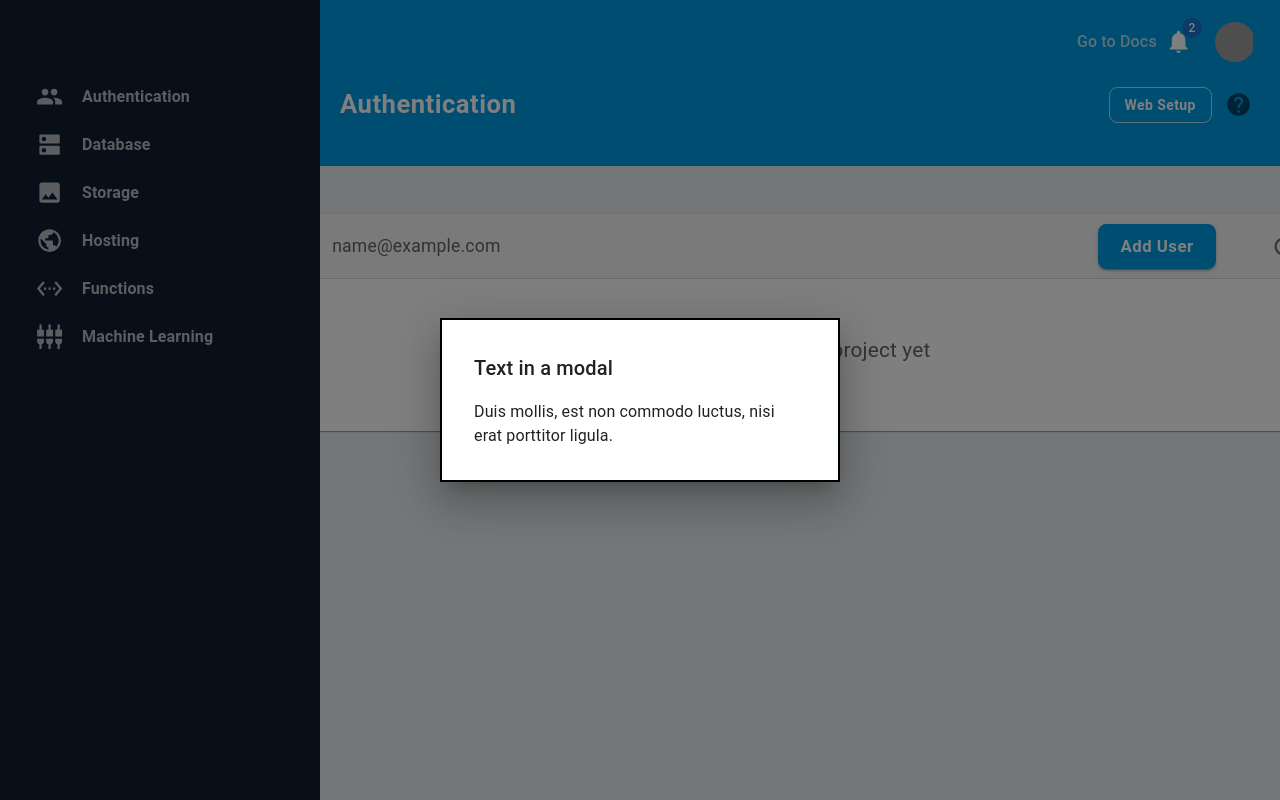
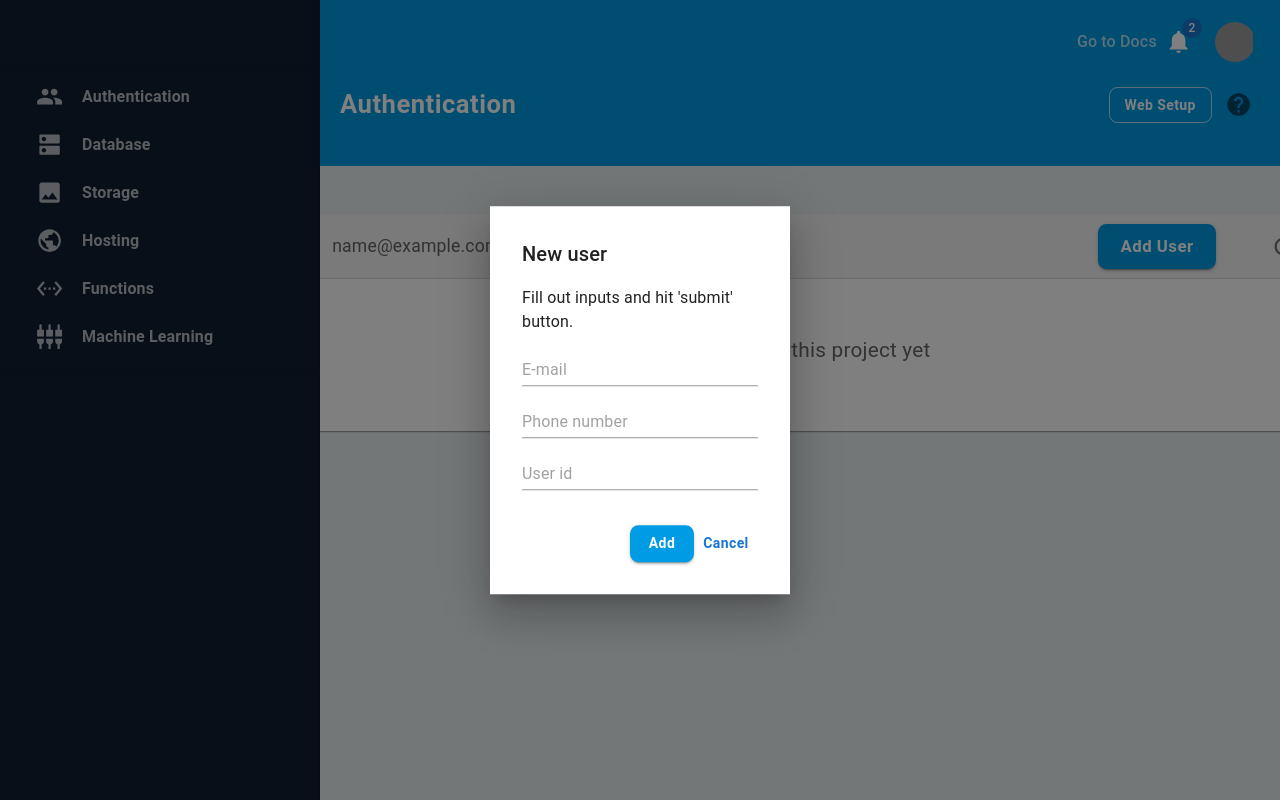
Before and after one commit to bwong-yh/mui-tutorial, a React (Create React App) app: page / in a window 1280 px wide. Both pictures are taken after typing "name@example.com" into the empty fields and a click on the button "Add User". Shown: the top 800 px of the page. Built offline with nearby package versions, Linux system fonts and the light colour scheme; grey boxes are pictures that could not be loaded.

Commit message:
abstract Modal

```diff
--- a/src/components/Button/MyButton.js
+++ b/src/components/Button/MyButton.js
@@ -1,23 +1,8 @@
 import { Button } from '@mui/material';
 
-const MyButton = ({
-  children,
-  color,
-  disabled,
-  size,
-  sx,
-  variant,
-  onClick,
-}) => {
+const MyButton = ({ children, color, size, sx, variant, onClick }) => {
   return (
-    <Button
-      variant={variant || 'outlined'}
-      color={color}
-      disabled={disabled}
-      size={size}
-      sx={sx}
-      onClick={onClick}
-    >
+    <Button variant={variant} size={size} sx={sx} onClick={onClick}>
       {children}
     </Button>
   );
--- a/src/components/Modal/MyModal.js
+++ b/src/components/Modal/MyModal.js
@@ -1,29 +1,50 @@
-import Box from '@mui/material/Box';
-import Typography from '@mui/material/Typography';
-import Modal from '@mui/material/Modal';
+import { Box, Modal, Typography } from '@mui/material';
+
+// components
+import MyButton from '../Button/MyButton';
 
 const modalStyles = {
+  wrapper: {
     position: 'absolute',
     top: '50%',
     left: '50%',
     transform: 'translate(-50%, -50%)',
-  width: 400,
+    width: 300,
     bgcolor: 'background.paper',
-  border: '2px solid #000',
     boxShadow: 24,
     p: 4,
+  },
+  inputFields: {
+    display: 'flex',
+    flexDirection: 'column',
+    marginTop: '20px',
+    marginBottom: '15px',
+    '.MuiInput-root': {
+      marginBottom: '20px',
+    },
+  },
+  buttons: {
+    display: 'flex',
+    justifyContent: 'end',
+  },
 };
 
-const MyModal = ({ open, onClose }) => {
+const MyModal = ({ open, onClose, title, subtitle, content }) => {
   return (
     <Modal open={open} onClose={onClose}>
-      <Box sx={modalStyles}>
+      <Box sx={modalStyles.wrapper}>
         <Typography id='modal-modal-title' variant='h6' component='h2'>
-          Text in a modal
+          {title}
         </Typography>
-        <Typography id='modal-modal-description' sx={{ mt: 2 }}>
-          Duis mollis, est non commodo luctus, nisi erat porttitor ligula.
-        </Typography>
+        <Typography sx={{ mt: 2 }}>{subtitle}</Typography>
+        <Typography>{content}</Typography>
+
+        <Box sx={modalStyles.buttons}>
+          <MyButton variant='contained'>Add</MyButton>
+          <MyButton variant='text' onClick={onClose}>
+            Cancel
+          </MyButton>
+        </Box>
       </Box>
     </Modal>
   );
--- /dev/null
+++ b/src/components/Modal/NewUserModal.js
@@ -0,0 +1,37 @@
+import { Box, Input } from '@mui/material';
+// components
+import MyModal from './MyModal';
+
+const NewUserModal = ({ open, onClose }) => {
+  const modalStyles = {
+    inputFields: {
+      display: 'flex',
+      flexDirection: 'column',
+      marginTop: '20px',
+      marginBottom: '15px',
+      '.MuiInput-root': {
+        marginBottom: '20px',
+      },
+    },
+  };
+
+  const userModalContent = () => (
+    <Box sx={modalStyles.inputFields}>
+      <Input placeholder='E-mail' />
+      <Input placeholder='Phone number' />
+      <Input placeholder='User id' />
+    </Box>
+  );
+
+  return (
+    <MyModal
+      open={open}
+      onClose={onClose}
+      title='New user'
+      subtitle="Fill out inputs and hit 'submit' button."
+      content={userModalContent()}
+    />
+  );
+};
+
+export default NewUserModal;
--- a/src/pages/Authentication.js
+++ b/src/pages/Authentication.js
@@ -1,13 +1,13 @@
 import { useState } from 'react';
 //mui
-import { Box, Grid, IconButton, Typography } from '@mui/material';
+import { Box, IconButton, Typography } from '@mui/material';
 import RefreshIcon from '@mui/icons-material/Refresh';
 // components
 import MyButton from '../components/Button/MyButton';
 import MyCard from '../components/Card/MyCard';
 import Searchbar from '../components/Searchbar/Searchbar';
 import GridWrapper from '../GridWrapper/GridWrapper';
-import MyModal from '../components/Modal/MyModal';
+import NewUserModal from '../components/Modal/NewUserModal';
 
 const Authentication = () => {
   const [open, setOpen] = useState(false);
@@ -72,7 +72,7 @@ const Authentication = () => {
   return (
     <GridWrapper>
       <MyCard header={getSearchbar()} content={getContent()} />
-      <MyModal open={open} onClose={() => setOpen(false)} />
+      <NewUserModal open={open} onClose={() => setOpen(false)} />
     </GridWrapper>
   );
 };
```
Lines whose indentation alone changed are shown as unchanged.
